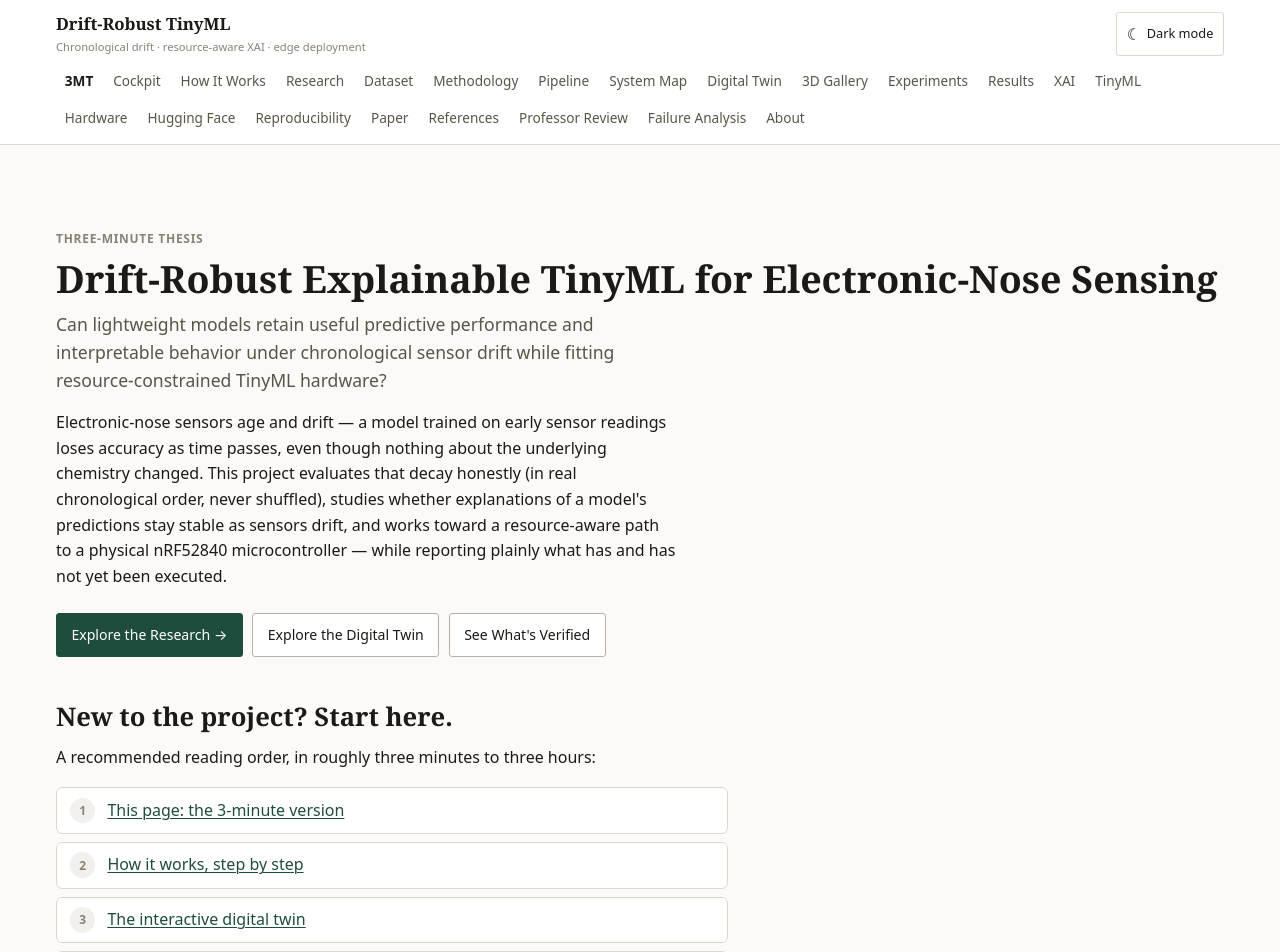
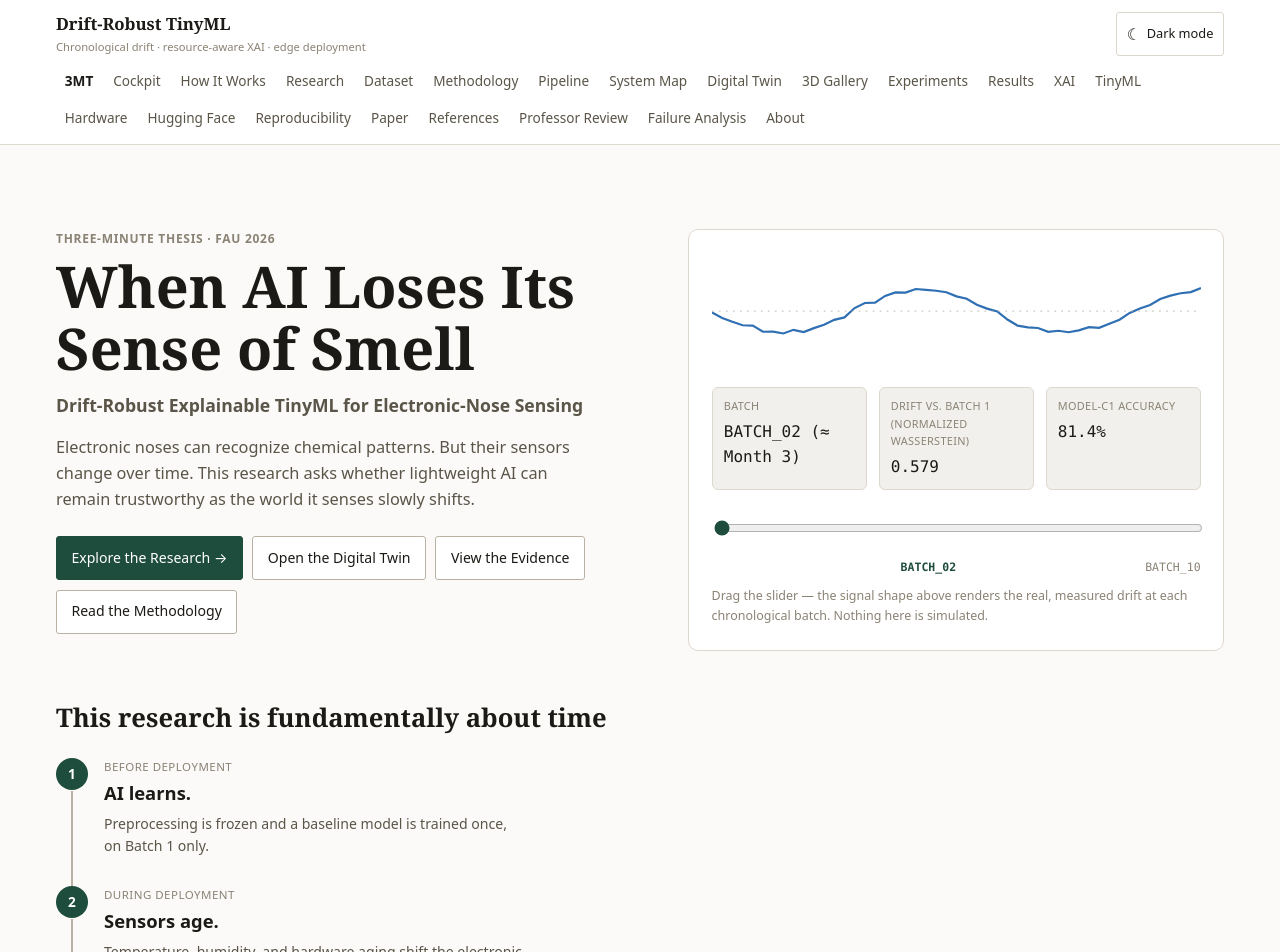
Before and after one commit to Arungharami/Drift-Robust-TinyML-Research-System, a Next.js app in the folder research-portal/: page /3mt in a window 1280 px wide. Shown: the top 952 px of the page. Built offline with nearby package versions, Linux system fonts and the light colour scheme; no server answers.

Commit message:
Enhance TrustFramework to support flexible deployability status type

```diff
--- a/research-portal/app/3mt/page.tsx
+++ b/research-portal/app/3mt/page.tsx
@@ -3,18 +3,28 @@ import Link from "next/link";
 import { ArtifactLink } from "@/components/ArtifactLink";
 import { EvidenceBadge } from "@/components/EvidenceBadge";
 import { MetricCard } from "@/components/MetricCard";
-import { DigitalTwinLoader } from "@/components/digital-twin/DigitalTwinLoader";
 import { buildTwinComponents } from "@/components/digital-twin/twin-data";
+import { AccuracyCollapse } from "@/components/three-mt/AccuracyCollapse";
+import { ApplicationExplorer } from "@/components/three-mt/ApplicationExplorer";
+import { DigitalTwinPreview } from "@/components/three-mt/DigitalTwinPreview";
 import { DriftJourneyPanel, type BatchJourneyRow } from "@/components/three-mt/DriftJourneyPanel";
+import { EvidenceStatusBar } from "@/components/three-mt/EvidenceStatusBar";
+import { ExplainabilityView } from "@/components/three-mt/ExplainabilityView";
+import { FinalStatement } from "@/components/three-mt/FinalStatement";
+import { NoMagicSection } from "@/components/three-mt/NoMagicSection";
+import { ThreeMTHero } from "@/components/three-mt/ThreeMTHero";
 import { ThreeMTSlide } from "@/components/three-mt/ThreeMTSlide";
 import { ThreeMTSpeech } from "@/components/three-mt/ThreeMTSpeech";
+import { TimeAxis } from "@/components/three-mt/TimeAxis";
+import { TinyMLTransition } from "@/components/three-mt/TinyMLTransition";
+import { TrustFramework } from "@/components/three-mt/TrustFramework";
 import { getBaselines, getDataset, getDrift, getEmbedded, getPlatform, getProjectStatus, getXai } from "@/lib/evidence";
 import { SLIDE_ASSET_PATH, SPEECH_SOURCE_PATH } from "@/lib/three-mt/content";
 
 export const metadata: Metadata = {
   title: "3-Minute Thesis",
   description:
-    "A three-minute explanation of drift-robust explainable TinyML for electronic-nose sensing, linked directly to the underlying evidence.",
+    "When AI loses its sense of smell: a three-minute, evidence-linked explanation of drift-robust explainable TinyML for electronic-nose sensing.",
 };
 
 function pivotByBatch(rows: Record<string, string>[], metric: string) {
@@ -52,7 +62,7 @@ function buildJourneyRows(): BatchJourneyRow[] {
 }
 
 const START_HERE = [
-  { href: "/3mt#speech", label: "This page: the 3-minute version" },
+  { href: "#speech", label: "The original 3MT speech and slide, verbatim" },
   { href: "/process", label: "How it works, step by step" },
   { href: "/digital-twin", label: "The interactive digital twin" },
   { href: "/system-map", label: "The full system architecture" },
@@ -62,26 +72,18 @@ const START_HERE = [
   { href: "/reproducibility", label: "How to reproduce this" },
 ];
 
-const NEW_DOORS = [
+const COLLABORATION_ITEMS = [
   {
-    title: "Reliable environmental sensing",
-    body: "Chronological-drift-aware evaluation is directly applicable to any long-lived environmental sensor network (air quality, water quality) where recalibration is expensive or impossible.",
+    title: "Experimental review",
+    body: "A second opinion on the chronological protocol, the resource-aware explanation methodology, or the fidelity/stability evaluation design.",
   },
   {
-    title: "Industrial gas and process monitoring",
-    body: "Industrial electronic-nose deployments run for years without replacement — a drift-honest evaluation protocol could inform maintenance/recalibration scheduling.",
+    title: "nRF52840 hardware access",
+    body: "A physical nRF52840 development kit and debug probe would unblock Stages 15–20 (the entire physical measurement chain), architecturally ready and blocked on hardware access since Stage 13.",
   },
   {
-    title: "Food quality assessment",
-    body: "Spoilage and freshness detection is a natural electronic-nose application; this work's chronological protocol could validate whether a food-safety model still holds after sensor aging.",
-  },
-  {
-    title: "Portable diagnostics research",
-    body: "Breath- or odor-based diagnostic research faces the same sensor-drift risk; resource-aware explainability could support clinician trust in a constrained device.",
-  },
-  {
-    title: "Edge AI under distribution shift, broadly",
-    body: "The chronological-evaluation and resource-aware-explanation methodology is not electronic-nose-specific — it generalizes to any TinyML system where the sensor or input distribution changes after deployment.",
+    title: "Measurement guidance",
+    body: "Experience with Nordic Power Profiler Kit II energy-measurement methodology, or with INT8 quantization-aware export for Cortex-M4F.",
   },
 ];
 
@@ -101,39 +103,44 @@ export default function ThreeMinuteThesisPage() {
 
   return (
     <div className="container threemt-page">
-      {/* ---------- Hero ---------- */}
-      <section aria-labelledby="threemt-hero-title">
-        <div className="section-label">Three-Minute Thesis</div>
-        <h1 id="threemt-hero-title">Drift-Robust Explainable TinyML for Electronic-Nose Sensing</h1>
-        <p className="lede">
-          Can lightweight models retain useful predictive performance and interpretable behavior
-          under chronological sensor drift while fitting resource-constrained TinyML hardware?
+      <ThreeMTHero rows={journeyRows} />
+
+      <TimeAxis />
+
+      <AccuracyCollapse rows={journeyRows} />
+
+      {/* ---------- Watch the sensor drift ---------- */}
+      <section aria-labelledby="threemt-drift-title">
+        <h2 id="threemt-drift-title">Watch the Sensor Drift</h2>
+        <p style={{ maxWidth: "68ch" }}>
+          Select a chronological test batch to see its real drift score relative to Batch 1, and
+          the lightest baseline model&apos;s real accuracy at that point in time — the same
+          numbers behind the 81.4%→37.4% figure above, drawn directly from{" "}
+          <ArtifactLink path="results/drift/global_drift_by_batch.csv" label="results/drift/global_drift_by_batch.csv" /> and{" "}
+          <ArtifactLink path="results/baselines/fixed_origin_metrics.csv" label="results/baselines/fixed_origin_metrics.csv" />.
+          Nothing here is simulated or estimated.
         </p>
-        <p style={{ maxWidth: "68ch" }}>
-          Electronic-nose sensors age and drift — a model trained on early sensor readings loses
-          accuracy as time passes, even though nothing about the underlying chemistry changed. This
-          project evaluates that decay honestly (in real chronological order, never shuffled),
-          studies whether explanations of a model&apos;s predictions stay stable as sensors drift,
-          and works toward a resource-aware path to a physical nRF52840 microcontroller — while
-          reporting plainly what has and has not yet been executed.
-        </p>
-        <p className="btn-row">
-          <Link className="btn btn-primary" href="/system-map">
-            Explore the Research →
-          </Link>
-          <Link className="btn" href="/digital-twin">
-            Explore the Digital Twin
-          </Link>
-          <a className="btn" href="#evidence">
-            See What&apos;s Verified
-          </a>
-        </p>
+        <DriftJourneyPanel rows={journeyRows} chartData={accuracyChartData} />
       </section>
 
-      {/* ---------- Start here ---------- */}
+      <ExplainabilityView xai={xai} />
+
+      <TinyMLTransition embedded={embedded} />
+
+      <TrustFramework accuracyStatus={baselines.evidence_status} explanationStatus={xai.evidence_status} deployabilityStatus={hardwareStatus} />
+
+      <DigitalTwinPreview components={twinComponents} />
+
+      <EvidenceStatusBar project={project} />
+
+      <ApplicationExplorer />
+
+      <NoMagicSection />
+
+      {/* ---------- Start here / verbatim source materials ---------- */}
       <section aria-labelledby="threemt-start-title">
-        <h2 id="threemt-start-title">New to the project? Start here.</h2>
-        <p style={{ maxWidth: "62ch" }}>A recommended reading order, in roughly three minutes to three hours:</p>
+        <h2 id="threemt-start-title">Go Deeper: 3 Minutes → 15 Minutes → Full Research</h2>
+        <p style={{ maxWidth: "62ch" }}>The story above is the three-minute version. A recommended reading order beyond it:</p>
         <ol className="threemt-start-list">
           {START_HERE.map((item, i) => (
             <li key={item.href}>
@@ -144,7 +151,6 @@ export default function ThreeMinuteThesisPage() {
         </ol>
       </section>
 
-      {/* ---------- 3MT speech + slide ---------- */}
       <section id="speech" aria-labelledby="threemt-speech-title">
         <h2 id="threemt-speech-title">The 3MT Speech and Slide</h2>
         <p style={{ maxWidth: "62ch" }}>
@@ -213,7 +219,8 @@ export default function ThreeMinuteThesisPage() {
         <p style={{ maxWidth: "68ch" }}>
           Host-compiled (x86-64) numerical-equivalence export exists for two model candidates; the
           first two export attempts <strong>failed</strong> their preprocessing-equivalence
-          criteria before a fused-architecture variant passed on host only. INT8 quantization has{" "}
+          criteria before a fused-architecture variant passed on host only. A weights-only INT8
+          quantization protocol is frozen; INT8 quantization itself has{" "}
           <strong>not been executed</strong> at any tier. See <Link href="/tinyml">/tinyml</Link>.
         </p>
 
@@ -234,64 +241,19 @@ export default function ThreeMinuteThesisPage() {
         </p>
       </section>
 
-      {/* ---------- Interactive research view ---------- */}
-      <section aria-labelledby="threemt-interactive-title">
-        <h2 id="threemt-interactive-title">Interactive Research View</h2>
-        <p style={{ maxWidth: "68ch" }}>
-          The conceptual 3D pipeline below is the same evidence-driven digital twin used on{" "}
-          <Link href="/digital-twin">/digital-twin</Link> — sample chamber → sensor array → drift
-          detector → classical model → explanation → nRF52840 (currently hardware-blocked) →
-          gateway → evidence registry. Every status shown is real; nothing here is a fabricated
-          measurement.
-        </p>
-        <DigitalTwinLoader components={twinComponents} />
-
-        <h3>Move between chronological batches</h3>
-        <p style={{ maxWidth: "68ch" }}>
-          Select a test batch to see its real drift score (relative to Batch 1) and the lightest
-          baseline model&apos;s real accuracy at that point in time — the same numbers behind the
-          3MT slide&apos;s 81%→37% figure, drawn directly from{" "}
-          <ArtifactLink path="results/drift/global_drift_by_batch.csv" label="results/drift/global_drift_by_batch.csv" /> and{" "}
-          <ArtifactLink path="results/baselines/fixed_origin_metrics.csv" label="results/baselines/fixed_origin_metrics.csv" />.
-        </p>
-        <DriftJourneyPanel rows={journeyRows} chartData={accuracyChartData} />
-      </section>
-
-      {/* ---------- New doors ---------- */}
-      <section aria-labelledby="threemt-doors-title">
-        <h2 id="threemt-doors-title">New Doors This Work Could Open</h2>
-        <p style={{ maxWidth: "68ch" }}>
-          These are potential application directions that this methodology could inform — they are
-          not demonstrated outcomes, and each would require its own domain-specific validation.
-        </p>
-        <div className="card-grid">
-          {NEW_DOORS.map((door) => (
-            <div className="card" key={door.title}>
-              <h3 style={{ marginTop: 0 }}>{door.title}</h3>
-              <p style={{ fontSize: "0.9rem" }}>{door.body}</p>
-            </div>
-          ))}
-        </div>
-
-        <h3>Collaboration</h3>
+      {/* ---------- Collaboration ---------- */}
+      <section aria-labelledby="threemt-collab-title">
+        <h2 id="threemt-collab-title">Collaboration</h2>
         <p style={{ maxWidth: "68ch" }}>
           This research is at a stage where specific kinds of help would directly unblock the next
           experiments:
         </p>
         <ul style={{ maxWidth: "62ch" }}>
-          <li>
-            <strong>Experimental review</strong> — a second opinion on the chronological protocol,
-            the resource-aware explanation methodology, or the fidelity/stability evaluation design.
-          </li>
-          <li>
-            <strong>nRF52840 hardware access</strong> — a physical nRF52840 development kit and
-            debug probe would unblock Stages 15–20 (the entire physical measurement chain), which
-            have been architecturally ready and blocked on hardware access since Stage 13.
-          </li>
-          <li>
-            <strong>Measurement guidance</strong> — experience with Nordic Power Profiler Kit II
-            energy-measurement methodology, or with INT8 quantization-aware export for Cortex-M4F.
-          </li>
+          {COLLABORATION_ITEMS.map((item) => (
+            <li key={item.title}>
+              <strong>{item.title}</strong> — {item.body}
+            </li>
+          ))}
         </ul>
         <p style={{ fontSize: "0.9rem" }}>
           Reach out via the <a href={`https://github.com/${project.repository}`} target="_blank" rel="noreferrer">GitHub repository</a>{" "}
@@ -299,9 +261,9 @@ export default function ThreeMinuteThesisPage() {
         </p>
       </section>
 
-      {/* ---------- Evidence and status ---------- */}
+      {/* ---------- Evidence and status (full accounting) ---------- */}
       <section id="evidence" aria-labelledby="threemt-evidence-title">
-        <h2 id="threemt-evidence-title">Evidence and Status</h2>
+        <h2 id="threemt-evidence-title">Evidence and Status, in Full</h2>
         <p style={{ maxWidth: "68ch" }}>
           Every status below comes from the same evidence registry as the rest of this portal (
           <ArtifactLink path="configs/pipeline_stages.yaml" />) — nothing on this page is a separate
@@ -324,7 +286,11 @@ export default function ThreeMinuteThesisPage() {
             <div className="v"><EvidenceBadge status={xai.evidence_status} /></div>
           </div>
           <div className="kv-item">
-            <div className="k">TinyML export / quantization</div>
+            <div className="k">TinyML export</div>
+            <div className="v"><EvidenceBadge status="HOST_EXECUTED" /></div>
+          </div>
+          <div className="kv-item">
+            <div className="k">Quantization</div>
             <div className="v"><EvidenceBadge status="NOT_EXECUTED" /></div>
           </div>
           <div className="kv-item">
@@ -366,6 +332,8 @@ export default function ThreeMinuteThesisPage() {
           <ArtifactLink path="research-portal/public/3mt/Arun_Gharami_FAU_3MT_2026_Single_Slide.pptx" label="original slide (PPTX)" />
         </p>
       </section>
+
+      <FinalStatement />
     </div>
   );
 }
--- a/research-portal/components/three-mt/TrustFramework.tsx
+++ b/research-portal/components/three-mt/TrustFramework.tsx
@@ -18,9 +18,9 @@ export function TrustFramework({
 }: {
   accuracyStatus: EvidenceStatus;
   explanationStatus: EvidenceStatus;
-  deployabilityStatus: EvidenceStatus;
+  deployabilityStatus: EvidenceStatus | string;
 }) {
-  const statusById: Record<(typeof DIMENSIONS)[number]["id"], EvidenceStatus> = {
+  const statusById: Record<(typeof DIMENSIONS)[number]["id"], EvidenceStatus | string> = {
     accuracy: accuracyStatus,
     explanation: explanationStatus,
     deployability: deployabilityStatus,
```
